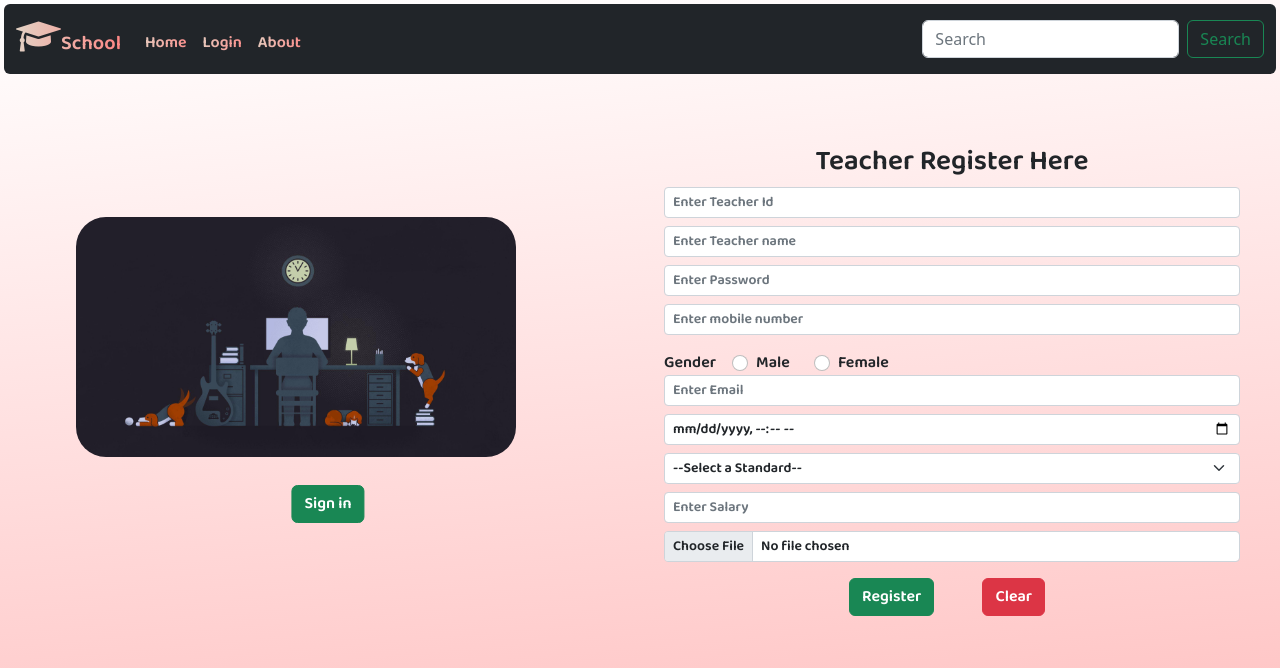
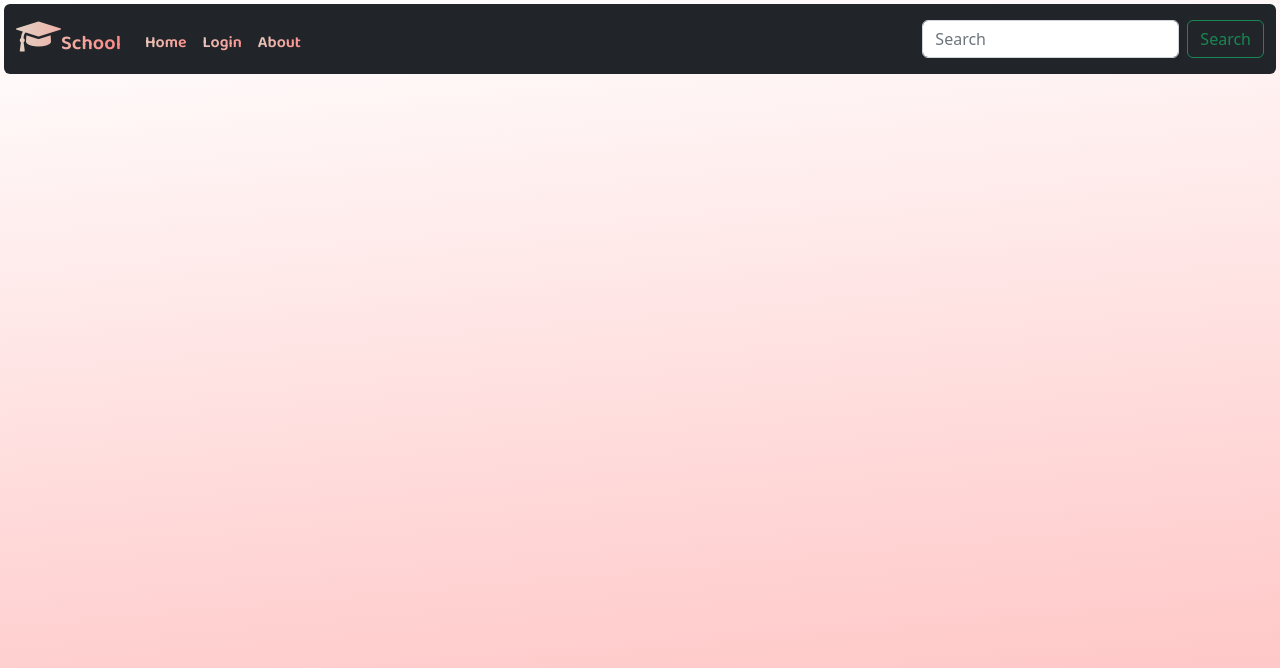
Before and after one commit to RakeshRocky220/student-frontend, a React (Create React App) app: page / in a window 1280 px wide. Shown: the top 668 px of the page. Built offline with nearby package versions, Linux system fonts and the light colour scheme.

Commit message:
4th commit

```diff
--- a/src/Components/Navbar.js
+++ b/src/Components/Navbar.js
@@ -20,7 +20,7 @@ return(
     <div className="collapse navbar-collapse" id="navbarSupportedContent">
       <ul className="navbar-nav me-auto mb-2 mb-lg-0 ">
         <li className="nav-item">
-          <NavLink className="nav-link active gradient mt-4" aria-current="page" to="/"><p >Home</p></NavLink>
+          <NavLink className="nav-link active gradient mt-4" aria-current="page" to="/student-frontend"><p >Home</p></NavLink>
         </li>
         <li className="nav-item">
           <NavLink className="nav-link gradient mt-4" to="/login">Login</NavLink>
@@ -40,7 +40,7 @@ return(
 </nav>
 
 <Routes>
-<Route path="/" element={<Register></Register>}>
+<Route path="/student-frontend" element={<Register></Register>}>
 
 </Route>
 <Route path="/login" element={<Login></Login>}>
```
